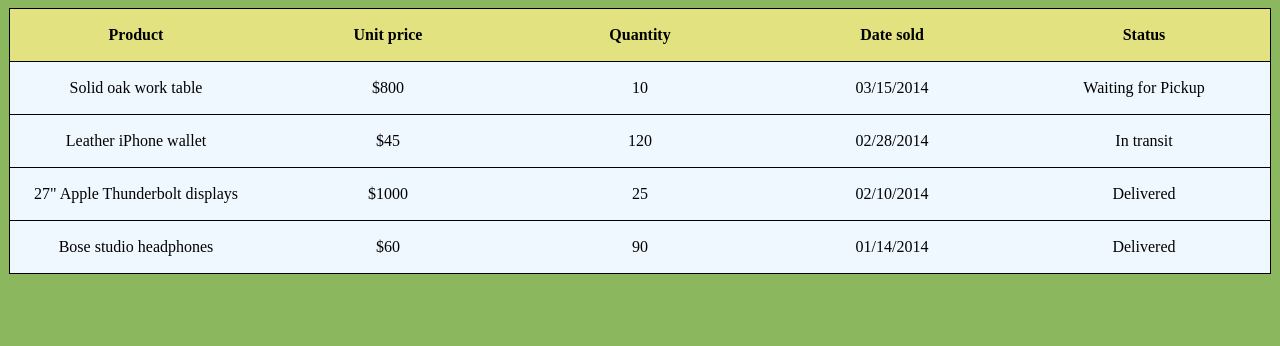
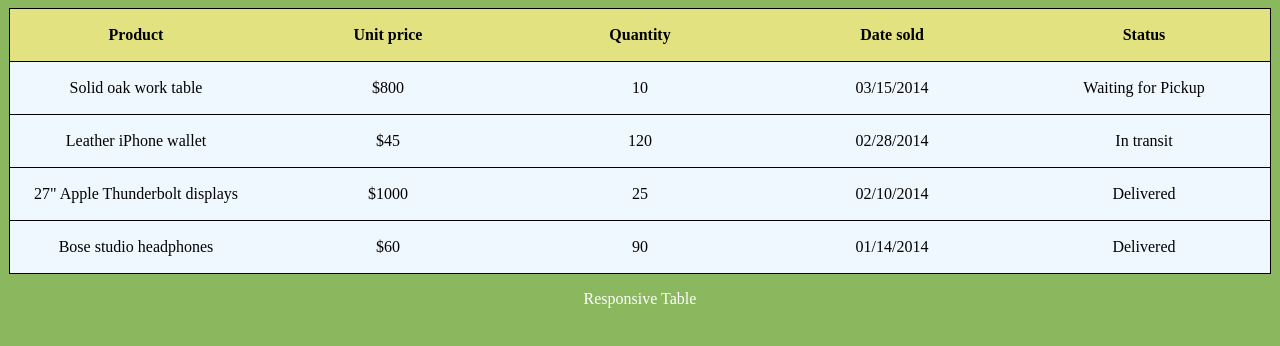
Before and after one commit to ulveea/html-task, a plain HTML site: page task-3/index.html in a window 1280 px wide. Drawn offline with Linux system fonts and the light colour scheme.

```diff
--- a/task-3/index.html
+++ b/task-3/index.html
@@ -27,6 +27,7 @@
 
 </head>
 <body style="background-color: rgb(139, 183, 95); display: flex;justify-content: center;">
+    <div>
     <table>
         <tr>
             <th>Product</th>
@@ -67,6 +68,8 @@
             </tr>
         </tbody>
     </table>
+    <p style="text-align: center;color: white;">Responsive Table</p>
+</div>
 
 </body>
 </html>
```
